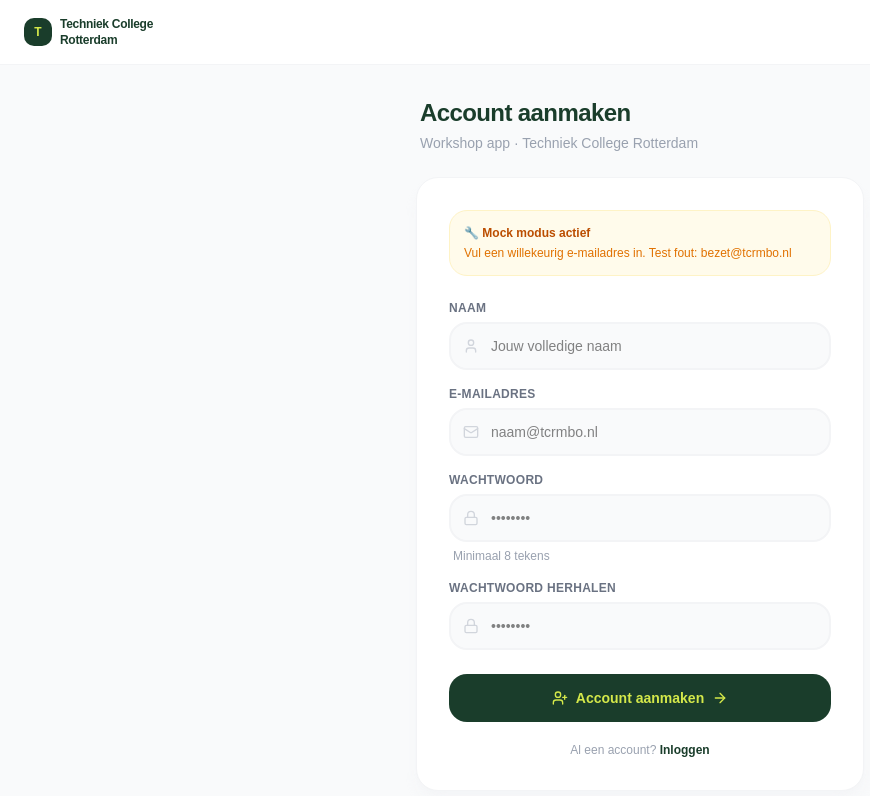
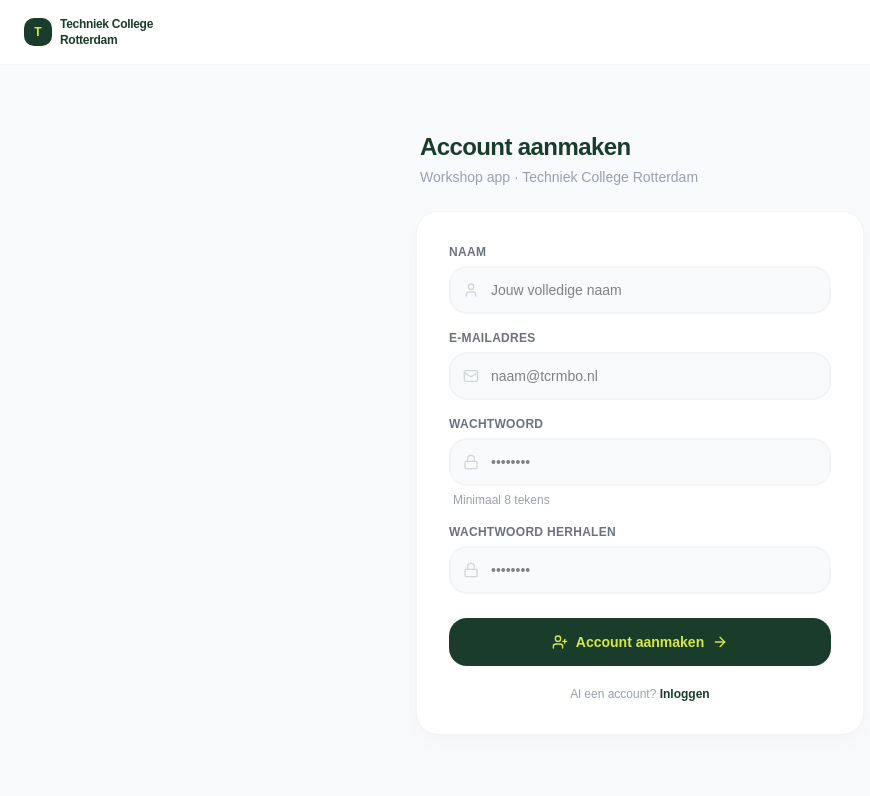
Before and after one commit to rickysaarloos/frontend-workshop-app, a React (Vite) app: page /register in a window 1280 px wide. Shown: the top 796 px of the page, without its empty margins (0-870 px from the left). Built offline with nearby package versions, Linux system fonts and the light colour scheme.

Commit message:
mockdata en etc verwijderen

```diff
--- a/src/pages/auth/Login.jsx
+++ b/src/pages/auth/Login.jsx
@@ -104,17 +104,7 @@ function Login() {
             transition={{ duration: 0.5, delay: 0.15 }}
             className="bg-white rounded-3xl border border-gray-100 p-8 shadow-lg shadow-gray-100/80"
           >
-            {/* Mock tip */}
-            <motion.div
-              initial={{ opacity: 0, height: 0 }}
-              animate={{ opacity: 1, height: 'auto' }}
-              transition={{ duration: 0.4, delay: 0.4 }}
-              className="mb-6 p-3.5 bg-amber-50 border border-amber-100 rounded-2xl text-xs text-amber-700"
-            >
-              <p className="font-semibold mb-1.5">🔧 Mock modus actief</p>
-              <p className="text-amber-600">student@tcrmbo.nl · docent@tcrmbo.nl · admin@tcrmbo.nl</p>
-              <p className="text-amber-600 mt-0.5">Wachtwoord: <span className="font-medium">wachtwoord123</span></p>
-            </motion.div>
+
 
             <form onSubmit={handleSubmit} className="flex flex-col gap-5">
 
--- a/src/pages/auth/Register.jsx
+++ b/src/pages/auth/Register.jsx
@@ -118,16 +118,7 @@ function Register() {
             transition={{ duration: 0.5, delay: 0.15 }}
             className="bg-white rounded-3xl border border-gray-100 p-8 shadow-lg shadow-gray-100/80"
           >
-            {/* Mock tip */}
-            <motion.div
-              initial={{ opacity: 0, height: 0 }}
-              animate={{ opacity: 1, height: 'auto' }}
-              transition={{ duration: 0.4, delay: 0.4 }}
-              className="mb-6 p-3.5 bg-amber-50 border border-amber-100 rounded-2xl text-xs text-amber-700"
-            >
-              <p className="font-semibold mb-1">🔧 Mock modus actief</p>
-              <p className="text-amber-600">Vul een willekeurig e-mailadres in. Test fout: <span className="font-medium">bezet@tcrmbo.nl</span></p>
-            </motion.div>
+
 
             <form onSubmit={handleSubmit} className="flex flex-col gap-4">
 
```
